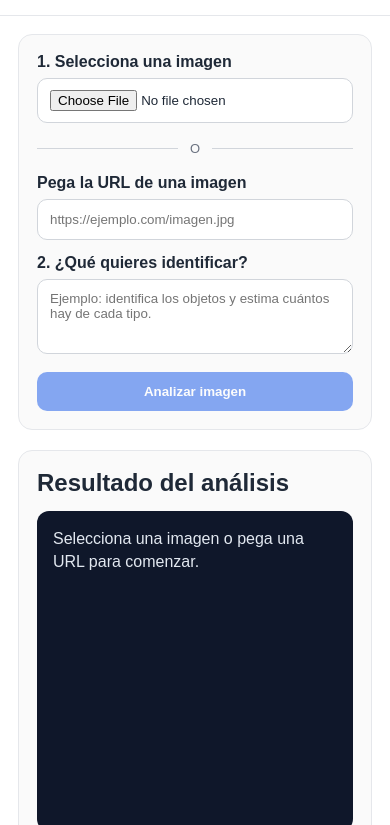
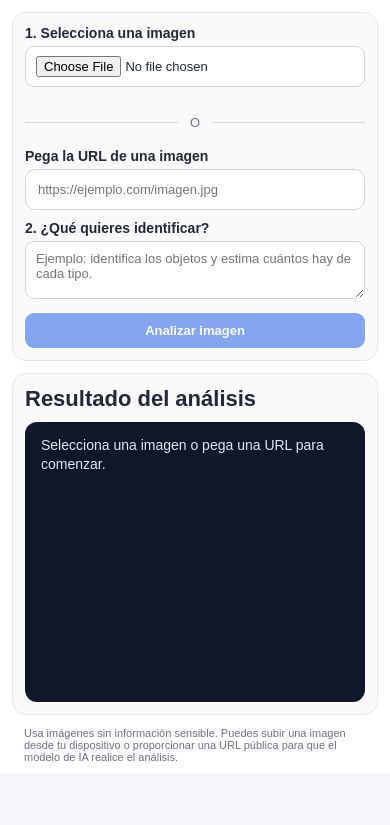
Before and after one commit to Yamishi-aymr/1-3-app-web-patrones, a plain HTML site: page index.html in a window 390 px wide. Shown: the part 71-896 px from the top of the page. After the commit the page ends 844 px from the top, so only its background shows below. Drawn offline with nearby package versions, Linux system fonts and the light colour scheme.

Commit message:
Actualización de CSS 3

```diff
--- a/assets/css/styles.css
+++ b/assets/css/styles.css
@@ -13,19 +13,23 @@ body {
     font-family: Arial, Helvetica, sans-serif;
     background: #f4f6f9;
     color: #1f2937;
-
-    /* Evita scroll de toda la página en escritorio */
     overflow: hidden;
 }
 
+/* =========================================================
+   CONTENEDOR PRINCIPAL
+========================================================= */
+
 .app {
-    width: min(1100px, 96%);
-    height: calc(100vh - 24px);
+    width: min(1200px, 96vw);
+    height: calc(100vh - 20px);
 
-    margin: 12px auto;
+    margin: 10px auto;
 
     background: #ffffff;
+
     border-radius: 18px;
+
     overflow: hidden;
 
     box-shadow: 0 15px 40px rgba(0, 0, 0, 0.10);
@@ -34,12 +38,16 @@ body {
     flex-direction: column;
 }
 
+/* =========================================================
+   HEADER
+========================================================= */
+
 .header {
     display: flex;
     justify-content: space-between;
     align-items: center;
 
-    padding: 18px 28px;
+    padding: 14px 24px;
 
     border-bottom: 1px solid #e5e7eb;
 
@@ -48,13 +56,13 @@ body {
 
 .header h1 {
     margin: 0;
-    font-size: 25px;
+    font-size: 24px;
 }
 
 .header p {
-    margin: 5px 0 0;
+    margin: 3px 0 0;
     color: #6b7280;
-    font-size: 14px;
+    font-size: 13px;
 }
 
 .status {
@@ -62,45 +70,66 @@ body {
     color: #16803c;
 }
 
+/* =========================================================
+   CONTENIDO
+========================================================= */
+
 .content {
     display: grid;
-    grid-template-columns: 1fr 1fr;
 
-    gap: 20px;
+    grid-template-columns:
+        minmax(0, 1fr)
+        minmax(0, 1fr);
 
-    padding: 20px 28px;
+    gap: 16px;
+
+    padding: 16px 24px;
 
     flex: 1;
+
     min-height: 0;
 }
 
+/* =========================================================
+   PANELES
+========================================================= */
+
 .panel {
     border: 1px solid #e5e7eb;
+
     border-radius: 14px;
 
-    padding: 18px;
+    padding: 14px;
 
     background: #fafafa;
 
     min-height: 0;
 
-    overflow: auto;
+    overflow: hidden;
+
+    display: flex;
+    flex-direction: column;
 }
 
 .panel h2 {
-    margin: 0 0 14px;
+    margin: 0 0 10px;
+    font-size: 22px;
+    flex-shrink: 0;
 }
 
+/* =========================================================
+   CAMPOS
+========================================================= */
+
 .field {
-    margin-bottom: 14px;
+    margin-bottom: 10px;
 }
 
 .field label {
     display: block;
-
-    margin-bottom: 7px;
-
+    margin-bottom: 5px;
     font-weight: bold;
+    font-size: 14px;
 }
 
 input[type="file"],
@@ -108,49 +137,61 @@ input[type="url"],
 textarea {
     width: 100%;
 
-    padding: 11px 12px;
+    padding: 9px 10px;
 
     border: 1px solid #d1d5db;
-    border-radius: 10px;
+
+    border-radius: 9px;
 
     background: #ffffff;
 
     font-family: Arial, Helvetica, sans-serif;
+
+    font-size: 13px;
 }
 
 textarea {
-    min-height: 75px;
-    max-height: 100px;
-
+    min-height: 58px;
+    max-height: 80px;
     resize: vertical;
 }
+
+/* =========================================================
+   PREVIEW
+========================================================= */
 
 .preview {
     width: 100%;
 
-    height: clamp(180px, 28vh, 280px);
+    height: clamp(150px, 25vh, 230px);
 
     object-fit: contain;
 
-    margin-bottom: 12px;
+    margin-bottom: 8px;
 
-    border-radius: 12px;
+    border-radius: 10px;
 
     background: #e5e7eb;
+
+    flex-shrink: 0;
 }
 
 .preview:not([src]) {
     display: none;
 }
 
+/* =========================================================
+   BOTÓN
+========================================================= */
+
 button {
     width: 100%;
 
     border: none;
 
-    border-radius: 10px;
+    border-radius: 9px;
 
-    padding: 12px;
+    padding: 10px;
 
     background: #2563eb;
 
@@ -158,23 +199,30 @@ button {
 
     font-weight: bold;
 
+    font-size: 13px;
+
     cursor: pointer;
+
+    flex-shrink: 0;
 }
 
 button:disabled {
     opacity: .55;
-
     cursor: not-allowed;
 }
 
+/* =========================================================
+   RESULTADO
+========================================================= */
+
 .result {
-    height: calc(100% - 48px);
+    flex: 1;
 
     min-height: 0;
 
     margin: 0;
 
-    padding: 16px;
+    padding: 14px 16px;
 
     border-radius: 12px;
 
@@ -182,36 +230,36 @@ button:disabled {
 
     color: #e2e8f0;
 
+    font-size: 14px;
+
+    line-height: 1.35;
+
     white-space: normal;
-
-    line-height: 1.45;
 
     overflow-y: auto;
     overflow-x: hidden;
 }
 
-.note {
-    margin: 0;
-
-    padding: 0 28px 14px;
-
-    color: #6b7280;
-
-    font-size: 12px;
-
-    flex-shrink: 0;
-}
-
 /* =========================================================
-   MARKDOWN
+   MARKDOWN COMPACTO
 ========================================================= */
 
 .result p {
-    margin: 3px 0 7px;
+    margin: 0 0 4px;
 }
 
-.result p:last-child {
-    margin-bottom: 0;
+.result ul,
+.result ol {
+    margin: 2px 0 5px;
+    padding-left: 20px;
+}
+
+.result li {
+    margin: 1px 0;
+}
+
+.result li > p {
+    margin: 0;
 }
 
 .result strong {
@@ -219,28 +267,25 @@ button:disabled {
     color: #ffffff;
 }
 
-.result ul,
-.result ol {
-    margin: 5px 0 9px;
-
-    padding-left: 24px;
+.result h1,
+.result h2,
+.result h3,
+.result h4 {
+    margin: 5px 0 3px;
+    line-height: 1.2;
+    color: #ffffff;
 }
 
-.result li {
-    margin: 2px 0;
+.result h1 {
+    font-size: 18px;
 }
 
-.result li > p {
-    margin: 2px 0;
+.result h2 {
+    font-size: 17px;
 }
 
-.result h1,
-.result h2,
 .result h3 {
-    margin-top: 8px;
-    margin-bottom: 5px;
-
-    line-height: 1.25;
+    font-size: 16px;
 }
 
 .result > *:first-child {
@@ -252,7 +297,53 @@ button:disabled {
 }
 
 /* =========================================================
-   RESPONSIVE
+   NOTA
+========================================================= */
+
+.note {
+    margin: 0;
+
+    padding: 0 24px 10px;
+
+    color: #6b7280;
+
+    font-size: 11px;
+
+    flex-shrink: 0;
+}
+
+/* =========================================================
+   TABLET
+========================================================= */
+
+@media (max-width: 900px) {
+
+    .app {
+        width: 98vw;
+        height: calc(100vh - 10px);
+        margin: 5px auto;
+    }
+
+    .content {
+        gap: 12px;
+        padding: 12px;
+    }
+
+    .preview {
+        height: clamp(140px, 22vh, 200px);
+    }
+
+    .header {
+        padding: 12px 16px;
+    }
+
+    .panel {
+        padding: 12px;
+    }
+}
+
+/* =========================================================
+   MÓVIL
 ========================================================= */
 
 @media (max-width: 760px) {
@@ -269,7 +360,6 @@ button:disabled {
     .app {
         width: 100%;
         height: auto;
-
         min-height: 100vh;
 
         margin: 0;
@@ -279,8 +369,7 @@ button:disabled {
 
     .content {
         grid-template-columns: 1fr;
-
-        padding: 18px;
+        padding: 12px;
     }
 
     .status {
@@ -293,13 +382,11 @@ button:disabled {
 
     .preview {
         height: auto;
-
-        max-height: 320px;
+        max-height: 240px;
     }
 
     .result {
-        height: auto;
-
-        min-height: 320px;
+        min-height: 280px;
+        max-height: none;
     }
 }
```
